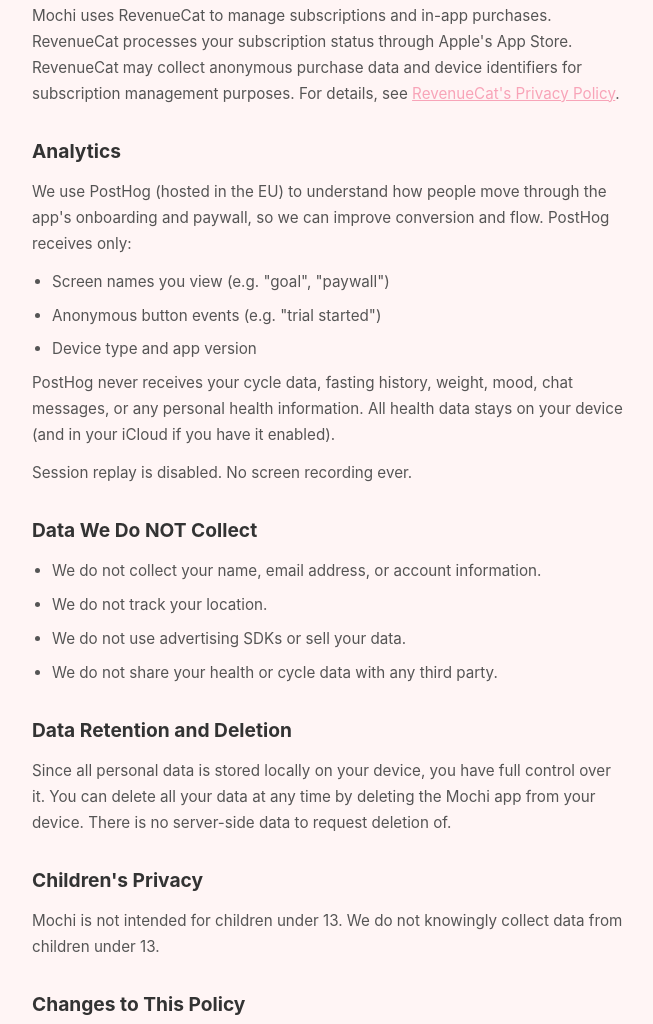
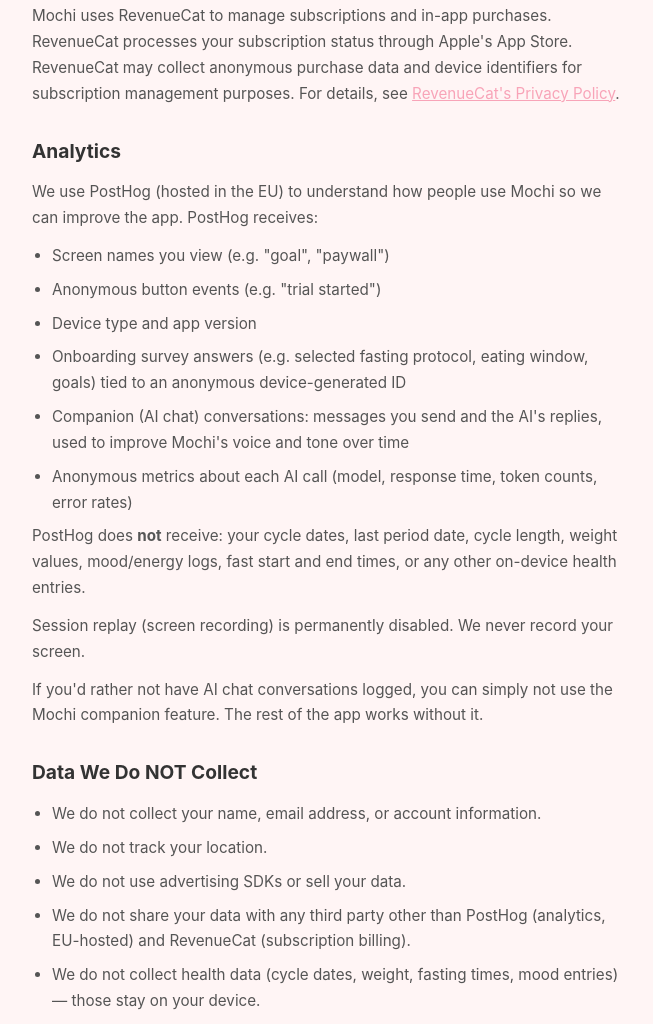
Before and after one commit to syxstudio/mochi-site, a plain HTML site: page privacy.html in a window 1280 px wide. Shown: the part 919-1943 px from the top of the page, without its empty margins (312-965 px from the left). Drawn offline with Linux system fonts and the light colour scheme.

Commit message:
privacy: disclose AI chat content logging + onboarding survey props
Adds explicit disclosure to the Analytics section that PostHog now
receives:
  - Onboarding survey answers (protocol, eating window, goals) tied
    to an anonymous device ID
  - Full AI companion conversation content (your messages + Mochi's
    replies), used to improve the AI's voice over time

Reaffirms what PostHog still does NOT receive: cycle dates, last
period, cycle length, weight values, mood/energy logs, fast start
and end times. Those stay on-device per the local-first architecture.

Adds a note that users can avoid AI logging by simply not using the
companion feature — the rest of the app works without it.

Updates the "Data We Do NOT Collect" list to mention RevenueCat
explicitly as a billing-only third party (already disclosed in the
Subscriptions section, but worth restating).

Pairs with the Mochi app commit that flips the redaction on
$ai_generation events. Both ship together.

```diff
--- a/privacy.html
+++ b/privacy.html
@@ -47,21 +47,26 @@
         <p>Mochi uses RevenueCat to manage subscriptions and in-app purchases. RevenueCat processes your subscription status through Apple's App Store. RevenueCat may collect anonymous purchase data and device identifiers for subscription management purposes. For details, see <a href="https://www.revenuecat.com/privacy/" style="color: #F8A4B8;">RevenueCat's Privacy Policy</a>.</p>
 
         <h2>Analytics</h2>
-        <p>We use PostHog (hosted in the EU) to understand how people move through the app's onboarding and paywall, so we can improve conversion and flow. PostHog receives only:</p>
+        <p>We use PostHog (hosted in the EU) to understand how people use Mochi so we can improve the app. PostHog receives:</p>
         <ul>
             <li>Screen names you view (e.g. "goal", "paywall")</li>
             <li>Anonymous button events (e.g. "trial started")</li>
             <li>Device type and app version</li>
+            <li>Onboarding survey answers (e.g. selected fasting protocol, eating window, goals) tied to an anonymous device-generated ID</li>
+            <li>Companion (AI chat) conversations: messages you send and the AI's replies, used to improve Mochi's voice and tone over time</li>
+            <li>Anonymous metrics about each AI call (model, response time, token counts, error rates)</li>
         </ul>
-        <p>PostHog never receives your cycle data, fasting history, weight, mood, chat messages, or any personal health information. All health data stays on your device (and in your iCloud if you have it enabled).</p>
-        <p>Session replay is disabled. No screen recording ever.</p>
+        <p>PostHog does <strong>not</strong> receive: your cycle dates, last period date, cycle length, weight values, mood/energy logs, fast start and end times, or any other on-device health entries.</p>
+        <p>Session replay (screen recording) is permanently disabled. We never record your screen.</p>
+        <p>If you'd rather not have AI chat conversations logged, you can simply not use the Mochi companion feature. The rest of the app works without it.</p>
 
         <h2>Data We Do NOT Collect</h2>
         <ul>
             <li>We do not collect your name, email address, or account information.</li>
             <li>We do not track your location.</li>
             <li>We do not use advertising SDKs or sell your data.</li>
-            <li>We do not share your health or cycle data with any third party.</li>
+            <li>We do not share your data with any third party other than PostHog (analytics, EU-hosted) and RevenueCat (subscription billing).</li>
+            <li>We do not collect health data (cycle dates, weight, fasting times, mood entries) — those stay on your device.</li>
         </ul>
 
         <h2>Data Retention and Deletion</h2>
```
